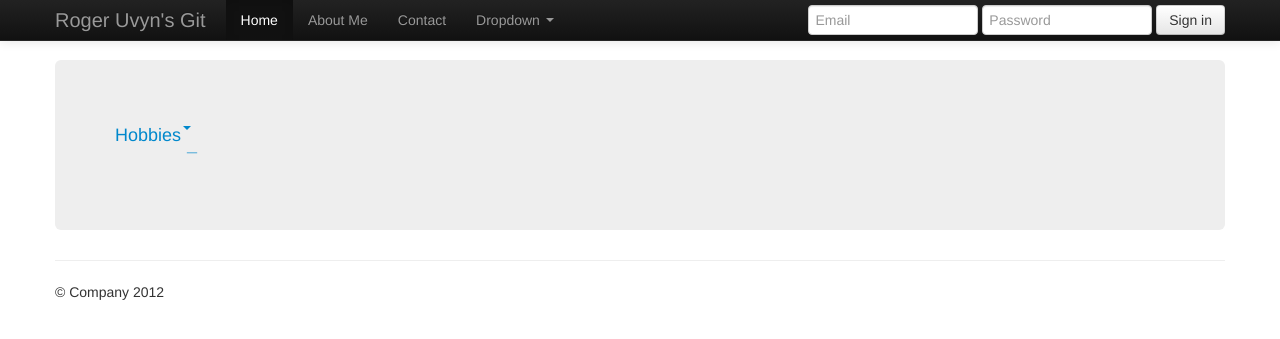
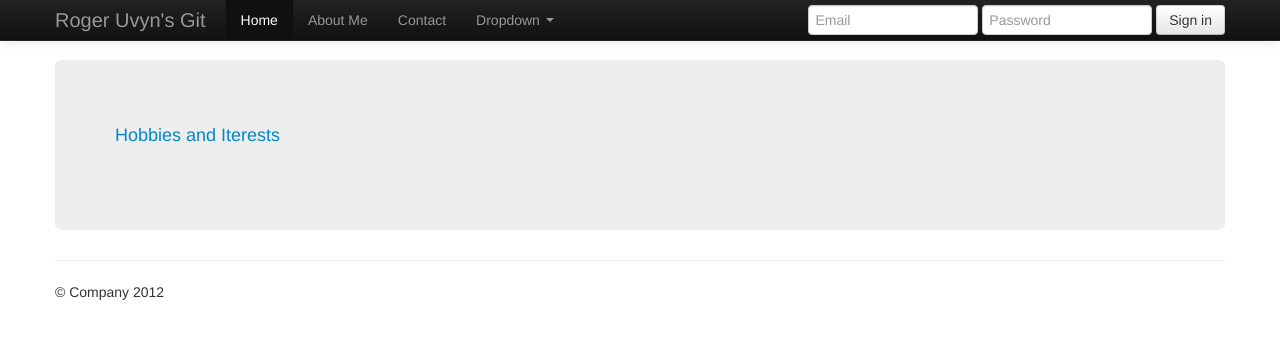
Before and after one commit to RogerUvyn/rogeruvyn.github.com, a Jekyll site: the page built from personal/interests.markdown, in a window 1280 px wide. Shown: the top 339 px of the page. Built offline with Jekyll 4.4.1, drawn with Linux system fonts in a browser that asks for light colours; part of the change alters nothing that is shown.

Commit message:
Rev 1.26
Rev 1.26

```diff
--- a/personal/interests.markdown
+++ b/personal/interests.markdown
@@ -7,26 +7,37 @@ layout: default
 <ul class="nav">
 
 <li class="dropdown">
-<a href="#" class="dropdown-toggle" data-toggle="dropdown">Hobbies<b class="caret">_</b></a>
+<a href="#" class="dropdown-toggle" data-toggle="dropdown">Hobbies and Iterests</a>
 <ul class="dropdown-menu">
 <li class="nav-header">Automotive</li>
 <li class="dropdown-submenu">
 <a tabindex="-1" href="#">Automotive Racing</a>
 <ul class="dropdown-menu">
-<li><a href="#">NHRA</a></li>
-<li><a href="#">NASCAR</a></li>
+<li><a href="http://www.nhra.com/">NHRA</a></li>
+<li><a href="http://www.nascar.com/">NASCAR</a></li>
+<li><a href="http://www.nascar.com/">NASCAR</a></li>
+<li><a href="http://www.lebanonvalley.com/">Lebanon Valley Racing</a></li>
+<li><a href="http://fondaspeedway.net/">Fonda Speedway</a></li>
 </ul>
 </li>
-<li><a href="#">Automotive Restoration</a></li>
-<li><a href="#">Muscle Cars</a></li>
+<li><a href="http://en.wikipedia.org/wiki/Automotive_restoration">Automotive Restoration</a></li>
+<li><a href="http://en.wikipedia.org/wiki/Muscle_car">Muscle Cars</a></li>
 <li class="divider"></li>
-<li class="nav-header">Other</li>
-<li><a href="#">RC Planes</a></li>
-<li><a href="#">RC Cars</a></li>
-<li><a href="#">Painting</a></li>
+<li class="dropdown-submenu">
+<a tabindex="-1" href="#">RC Hobbies</a>
+<ul class="dropdown-menu">
+<li><a href="http://www.modelaircraft.org/">RC Planes AMA</a></li>
+<li><a href="http://www.rccaraction.com/">RC Cars</a></li>
 </ul>
 </li>
+<li class="divider"></li>
+<li class="dropdown-submenu">
+<a tabindex="-1" href="#">The Fine Arts</a>
+<ul class="dropdown-menu">
+<li><a href="http://www.modelaircraft.org/">RC Planes AMA</a></li>
+<li><a href="http://www.rccaraction.com/">RC Cars</a></li>
 </ul>
+</li>
 
 
 
```
